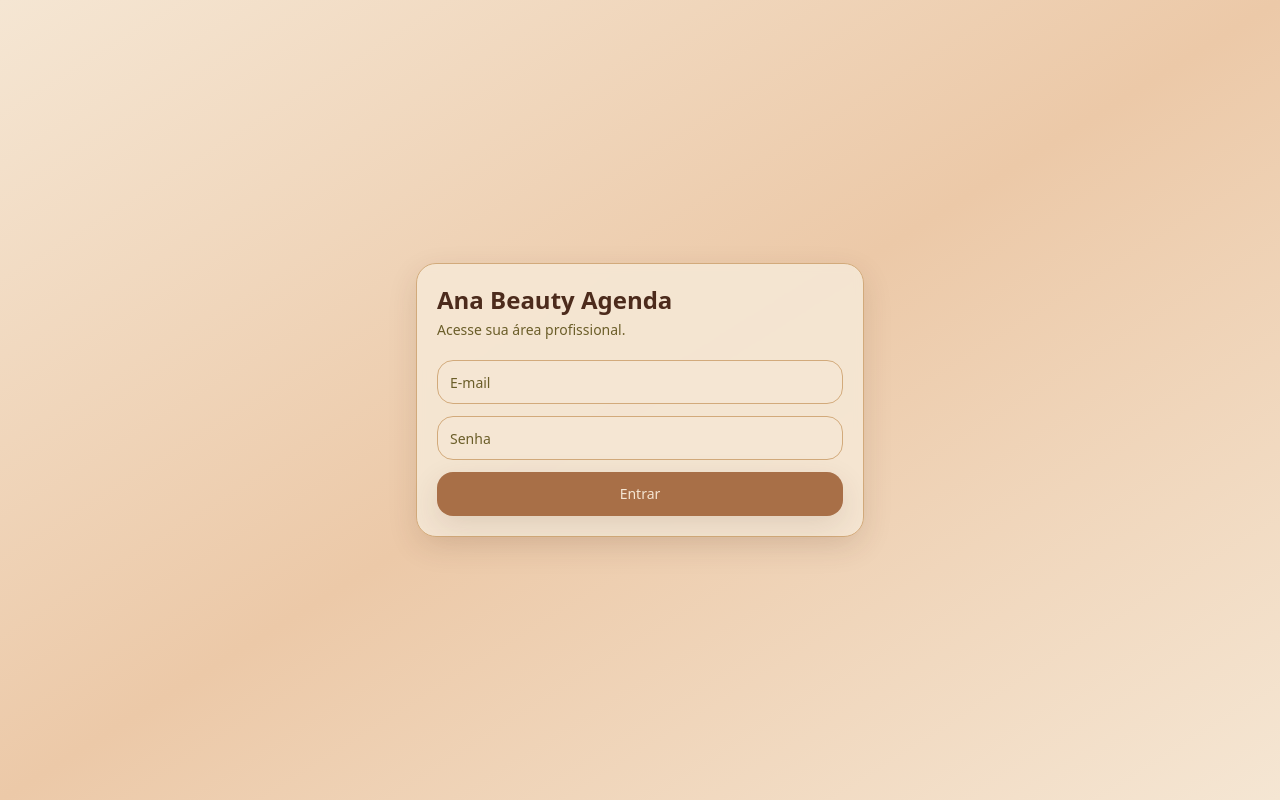
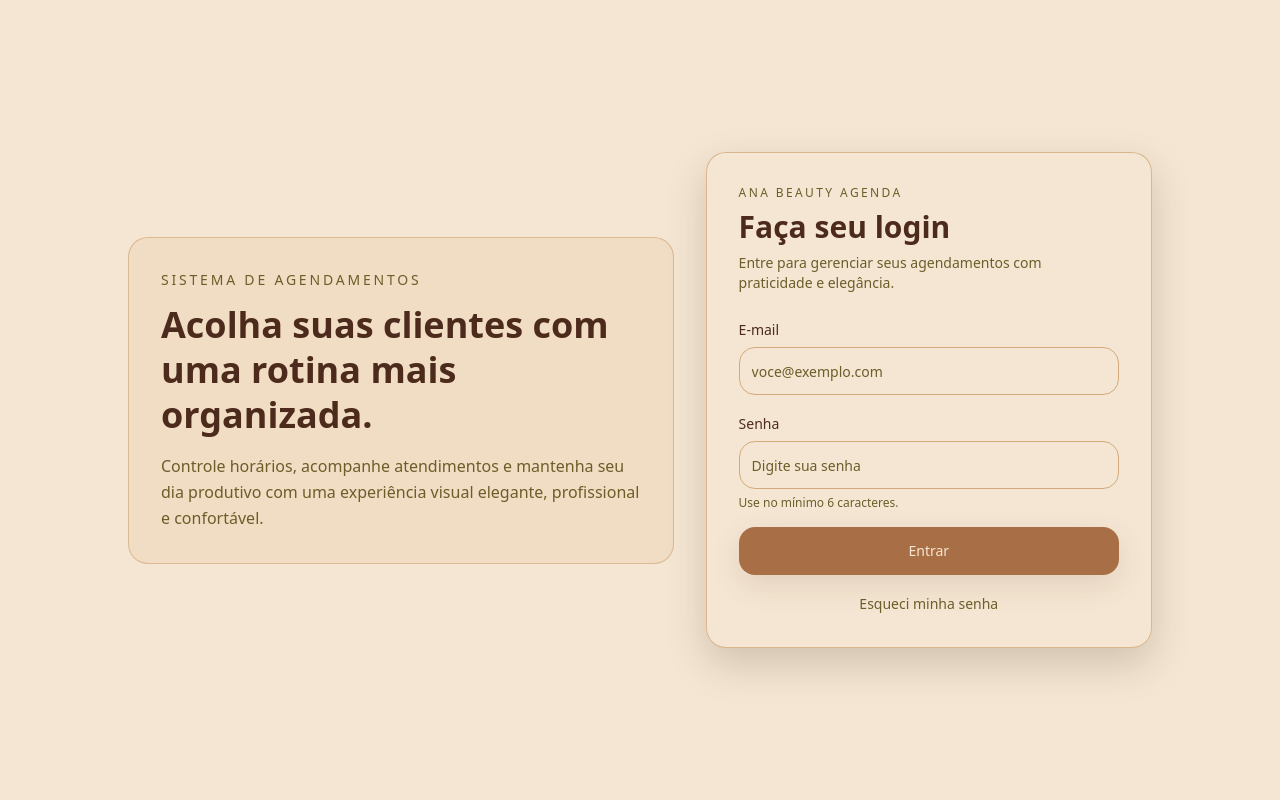
Before and after one commit to gustadev-vrgs/anabeauty, a Next.js app: page /login in a window 1280 px wide. Built offline with nearby package versions, Linux system fonts and the light colour scheme; no server answers.

Commit message:
fix: remove duplicate app routes and use grouped login page

```diff
--- a/src/app/(auth)/login/page.tsx
+++ b/src/app/(auth)/login/page.tsx
@@ -1,9 +1,24 @@
-import { LoginCard } from '@/components/layout/login-card';
+import { LoginForm } from '@/components/auth/login-form';
 
 export default function LoginPage() {
   return (
-    <main className="flex min-h-screen items-center justify-center bg-gradient-to-br from-coffee-latte via-coffee-cappuccino to-coffee-latte p-4">
-      <LoginCard />
+    <main className="flex min-h-screen items-center justify-center bg-background px-4 py-8 sm:px-6">
+      <div className="w-full max-w-5xl">
+        <div className="grid items-center gap-8 lg:grid-cols-[1.1fr_0.9fr]">
+          <section className="hidden rounded-2xl border border-coffee-macchiato/70 bg-coffee-cappuccino/35 p-8 lg:block">
+            <p className="text-sm uppercase tracking-[0.2em] text-coffee-espresso">Sistema de agendamentos</p>
+            <h1 className="mt-3 text-4xl font-semibold leading-tight text-coffee-darkRoast">
+              Acolha suas clientes com uma rotina mais organizada.
+            </h1>
+            <p className="mt-4 text-base leading-relaxed text-coffee-espresso">
+              Controle horários, acompanhe atendimentos e mantenha seu dia produtivo com uma experiência visual
+              elegante, profissional e confortável.
+            </p>
+          </section>
+
+          <LoginForm />
+        </div>
+      </div>
     </main>
   );
 }
--- a/src/app/agenda/page.tsx
+++ /dev/null
@@ -1,11 +0,0 @@
-export default function AgendaPage() {
-  return (
-    <main className="mx-auto flex min-h-screen w-full max-w-5xl items-center justify-center px-4 py-10">
-      <section className="w-full rounded-2xl border border-border bg-coffee-latte/95 p-8 text-center shadow-card">
-        <p className="text-sm uppercase tracking-[0.18em] text-coffee-espresso">/agenda</p>
-        <h1 className="mt-3 text-3xl font-semibold text-coffee-darkRoast">Login realizado com sucesso</h1>
-        <p className="mt-2 text-muted-foreground">Esta é a área inicial da agenda de atendimentos.</p>
-      </section>
-    </main>
-  );
-}
--- a/src/app/login/page.tsx
+++ /dev/null
@@ -1,24 +0,0 @@
-import { LoginForm } from '@/components/auth/login-form';
-
-export default function LoginPage() {
-  return (
-    <main className="flex min-h-screen items-center justify-center bg-background px-4 py-8 sm:px-6">
-      <div className="w-full max-w-5xl">
-        <div className="grid items-center gap-8 lg:grid-cols-[1.1fr_0.9fr]">
-          <section className="hidden rounded-2xl border border-coffee-macchiato/70 bg-coffee-cappuccino/35 p-8 lg:block">
-            <p className="text-sm uppercase tracking-[0.2em] text-coffee-espresso">Sistema de agendamentos</p>
-            <h1 className="mt-3 text-4xl font-semibold leading-tight text-coffee-darkRoast">
-              Acolha suas clientes com uma rotina mais organizada.
-            </h1>
-            <p className="mt-4 text-base leading-relaxed text-coffee-espresso">
-              Controle horários, acompanhe atendimentos e mantenha seu dia produtivo com uma experiência visual
-              elegante, profissional e confortável.
-            </p>
-          </section>
-
-          <LoginForm />
-        </div>
-      </div>
-    </main>
-  );
-}
--- a/src/components/layout/login-card.tsx
+++ /dev/null
@@ -1,50 +0,0 @@
-'use client';
-
-import { FormEvent, useState } from 'react';
-import { useRouter } from 'next/navigation';
-import { loginWithEmail } from '@/services/auth.service';
-import { Button } from '@/components/ui/button';
-import { Card } from '@/components/ui/card';
-import { Input } from '@/components/ui/input';
-
-export function LoginCard() {
-  const router = useRouter();
-  const [email, setEmail] = useState('');
-  const [password, setPassword] = useState('');
-  const [loading, setLoading] = useState(false);
-  const [error, setError] = useState('');
-
-  async function handleSubmit(event: FormEvent) {
-    event.preventDefault();
-    setError('');
-    setLoading(true);
-
-    try {
-      await loginWithEmail(email.trim(), password);
-      router.push('/dashboard');
-    } catch {
-      setError('Não foi possível autenticar. Verifique e-mail e senha.');
-    } finally {
-      setLoading(false);
-    }
-  }
-
-  return (
-    <Card className="w-full max-w-md">
-      <h1 className="text-2xl font-bold text-coffee-darkRoast">Ana Beauty Agenda</h1>
-      <p className="mt-1 text-sm text-coffee-espresso">Acesse sua área profissional.</p>
-      <form className="mt-5 space-y-3" onSubmit={handleSubmit}>
-        <Input type="email" required placeholder="E-mail" value={email} onChange={(e) => setEmail(e.target.value)} />
-        <Input
-          type="password"
-          required
-          placeholder="Senha"
-          value={password}
-          onChange={(e) => setPassword(e.target.value)}
-        />
-        {error ? <p className="text-sm text-red-600">{error}</p> : null}
-        <Button type="submit" className="w-full">{loading ? 'Entrando...' : 'Entrar'}</Button>
-      </form>
-    </Card>
-  );
-}
```
